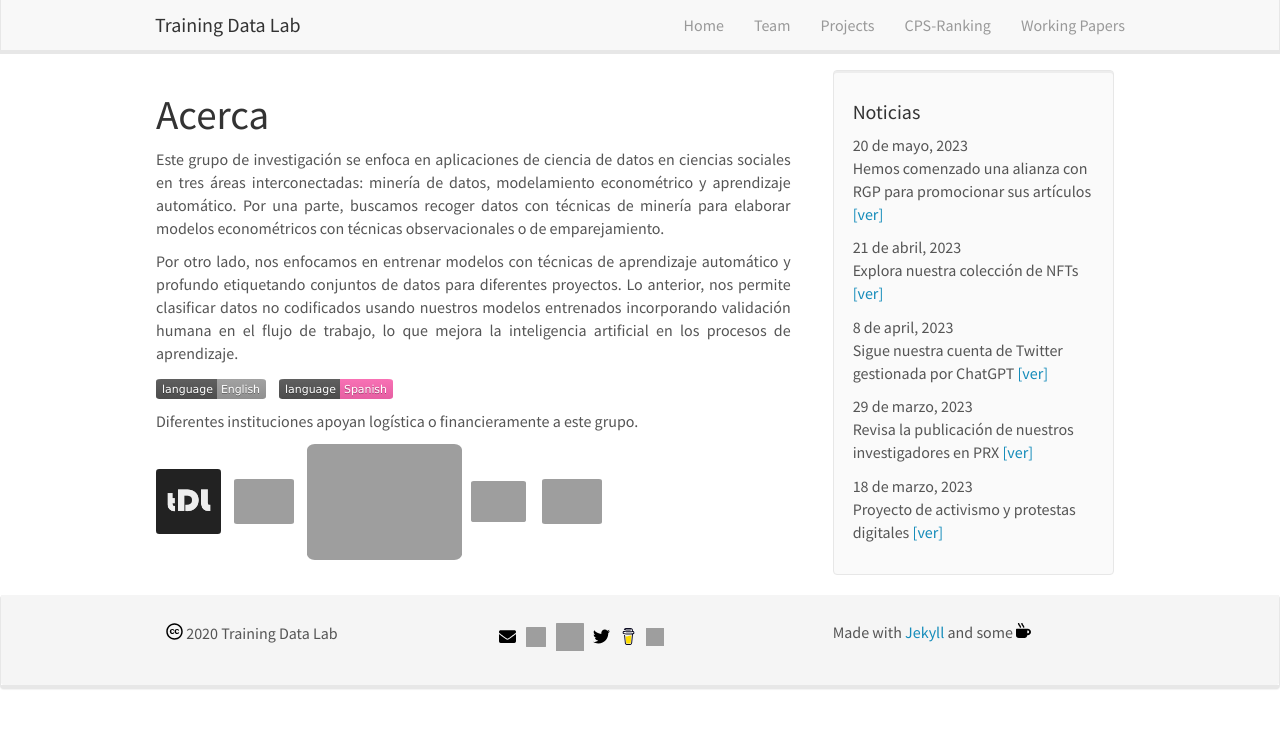
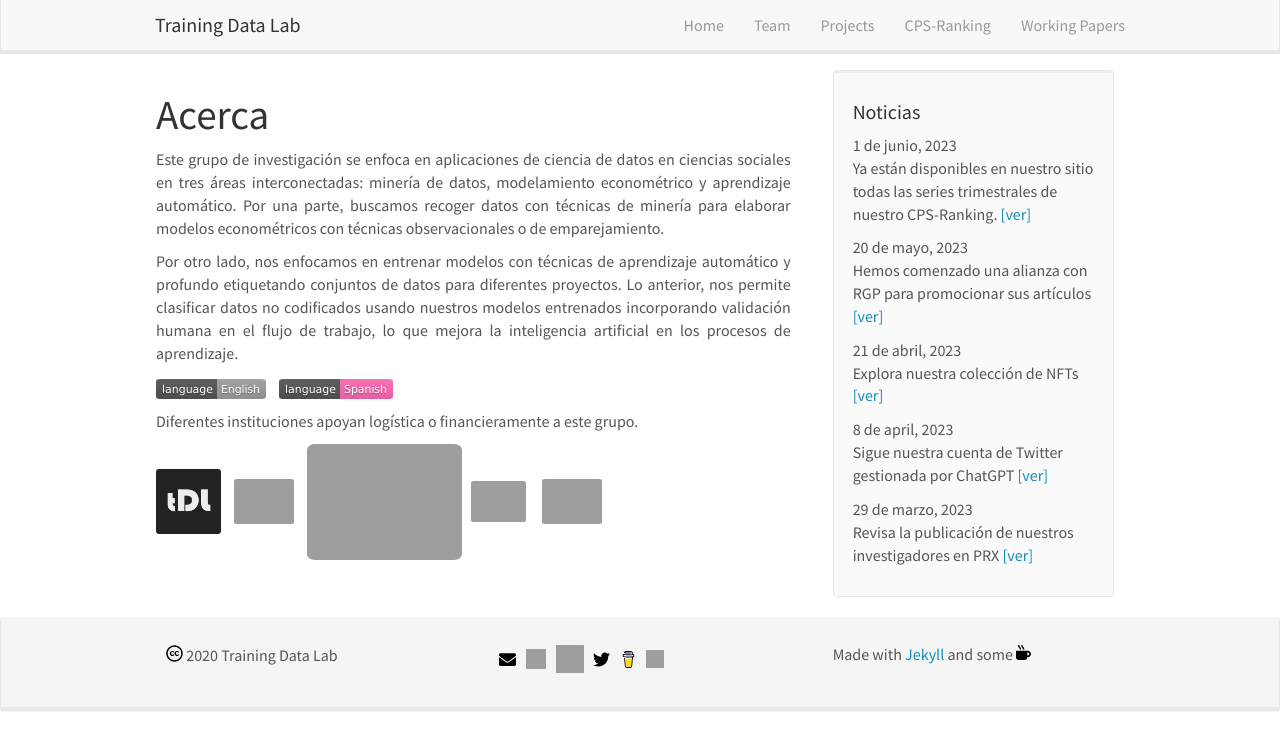
Before and after one commit to training-datalab/old-training-datalab.com, a Jekyll site: the page built from _pages/about_spanish.md, in a window 1280 px wide. Shown: the top 750 px of the page. Built offline with Jekyll 4.4.1, drawn with Linux system fonts in a browser that asks for light colours; nearby versions of some CDN libraries.

Commit message:
Update news_spanish.yml

```diff
--- a/_data/news_spanish.yml
+++ b/_data/news_spanish.yml
@@ -1,3 +1,7 @@
+- date: 1 de junio, 2023
+  headline: "Ya están disponibles en nuestro sitio todas las series trimestrales de nuestro CPS-Ranking."
+  newslink: <a href="https://training-datalab.com/projects/cps-ranking">[ver]</a>
+
 - date: 20 de mayo, 2023
   headline: "Hemos comenzado una alianza con RGP para promocionar sus artículos"
   newslink: <a href="https://revistas.uv.cl/index.php/rgp/index" target="_blank">[ver]</a>
@@ -13,7 +17,3 @@
 - date: 29 de marzo, 2023
   headline: "Revisa la publicación de nuestros investigadores en PRX"
   newslink: <a href="https://doi.org/10.1080/2474736X.2023.2194369" target="_blank">[ver]</a>
-
-- date: 18 de marzo, 2023
-  headline: "Proyecto de activismo y protestas digitales"
-  newslink: <a href="/projects/digital-activism-protests-and-incivility">[ver]</a>
```
